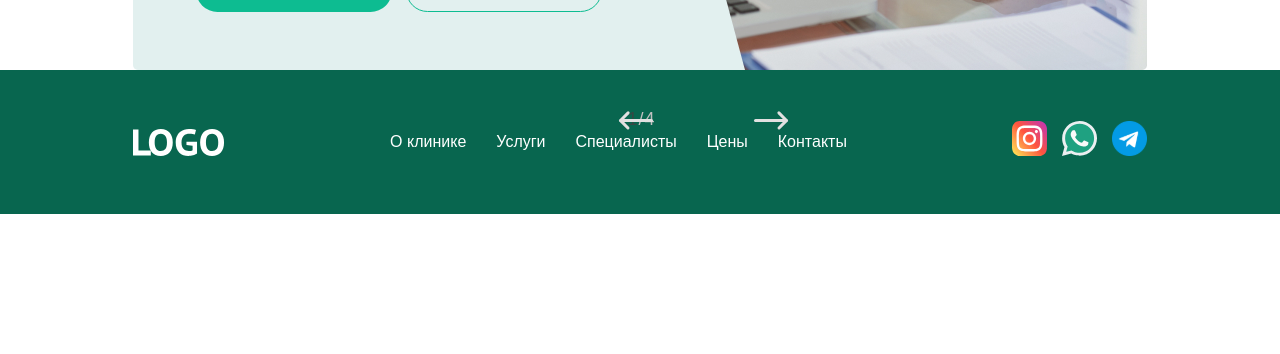
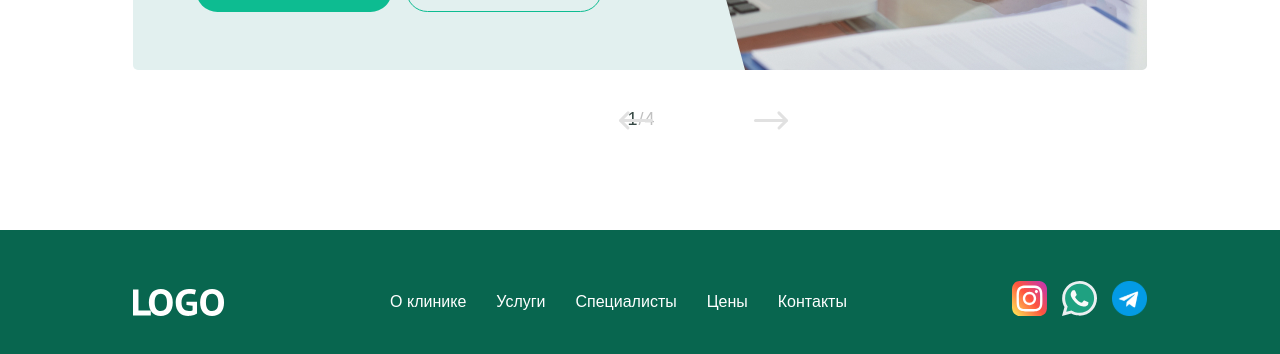
Before and after one commit to TanyaMeow/rb-task, a React (Create React App) app: page / in a window 1280 px wide. Shown: the part 1814-2168 px from the top of the page. Before the commit the page ends 2028 px from the top, so only its background shows below. Built offline with nearby package versions, Linux system fonts and the light colour scheme; a web font is replaced by a local one.

Commit message:
Добавлен верхний отступ

```diff
--- a/src/styles/footer.css
+++ b/src/styles/footer.css
@@ -7,6 +7,8 @@
 
     height: 144px;
     width: 100%;
+
+    margin-top: 160px;
 }
 
 .footer_content {
```
